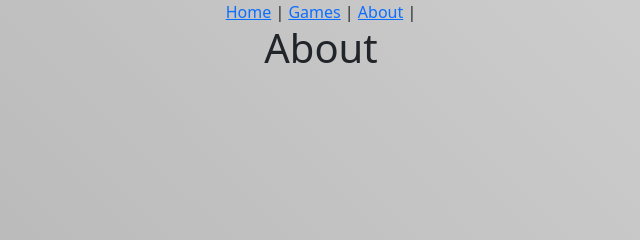
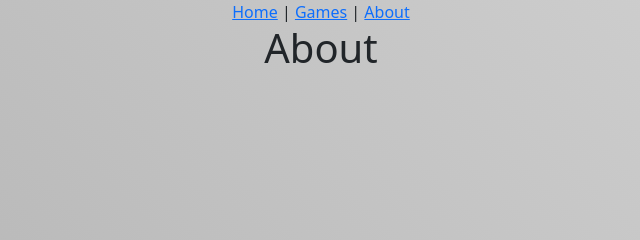
Before and after one commit to nirshoval/games-websie-example, a plain HTML site: page about.html in a window 1280 px wide. Shown: the top 240 px of the page, 319-959 px from the left. Drawn offline with nearby package versions, Linux system fonts and the light colour scheme.

Commit message:
Games gallery and Bootstrap and fixed bug

```diff
--- a/about.html
+++ b/about.html
@@ -20,7 +20,7 @@
         <span>|</span>
 
         <a href="about.html">About</a>
-        <span>|</span>
+
     </nav>
     <h1>About</h1>
 
```
Also changed, not shown: games.html (+1 -1 lines), index.html (+1 -1 lines).
